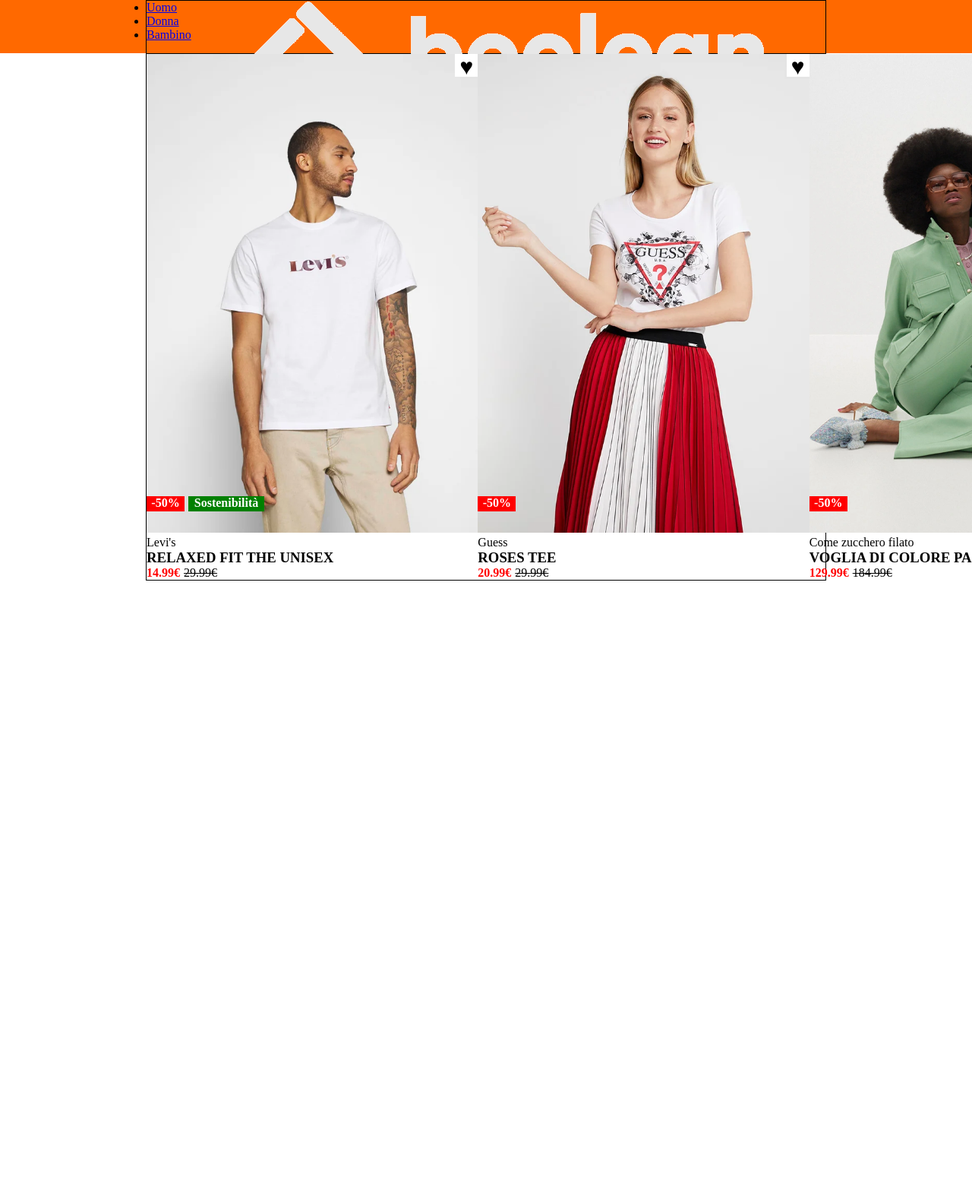
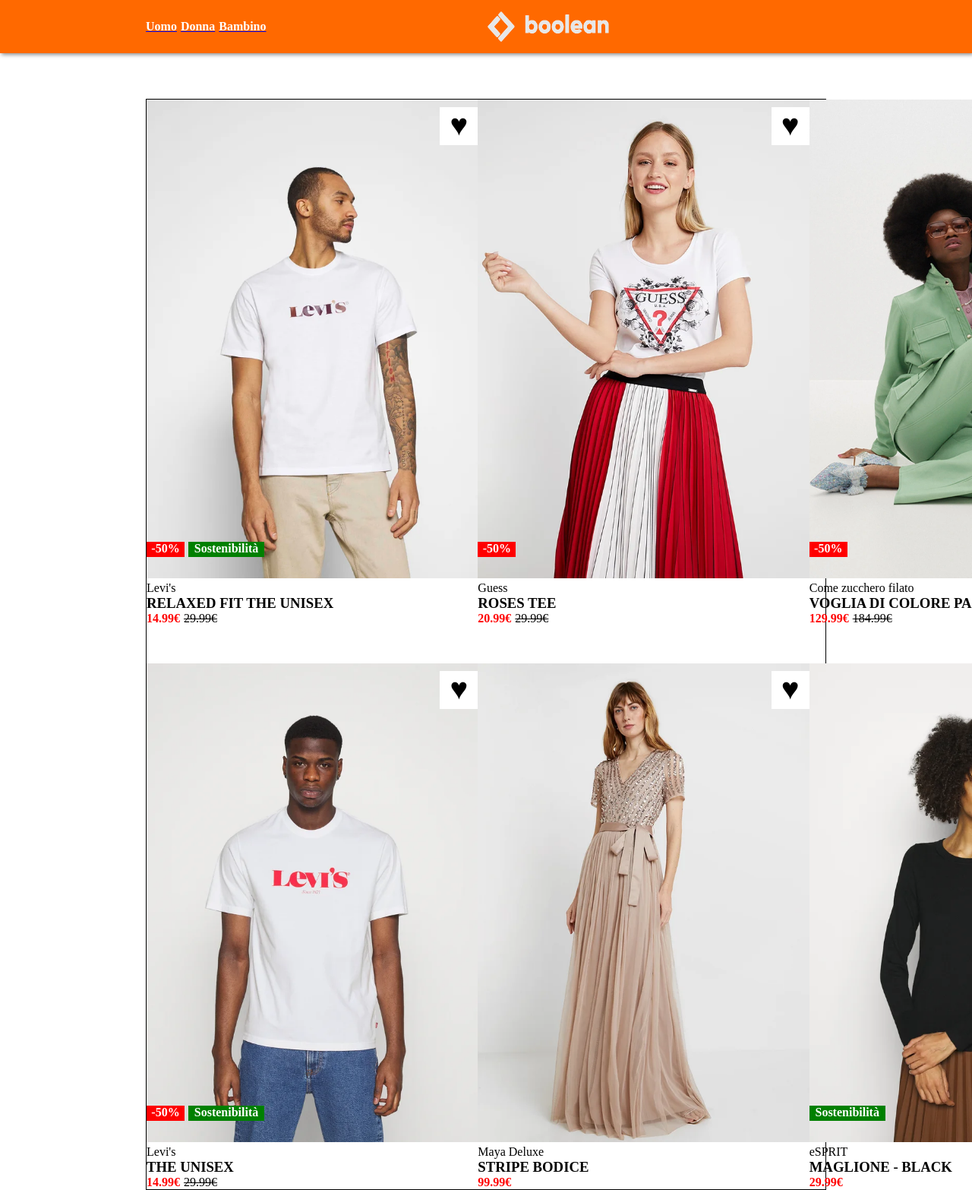
Before and after one commit to BiagioButta/html-css-boolando, a plain HTML site: page index.html in a window 1280 px wide. Shown: the top 1566 px of the page at 76% size. Before the commit the page ends 800 px from the top, so only its background shows below. Drawn offline with Linux system fonts and the light colour scheme.

Commit message:
fine main nav e bonus

```diff
--- a/css/style.css
+++ b/css/style.css
@@ -19,17 +19,31 @@ header{
     background-color: var(--arancione);
     width: 100%;
     height: 70px;
+    margin-bottom: 60px;
+    box-shadow: 2px 2px 5px rgba(30, 30, 30, 0.5);
 }
 .header-container{
+    height: 70px;
     width: 70%;
     margin: auto;
-    border: 1px solid black;
     display: flex;
     justify-content: space-between;
+    align-items: center;
 }
 #logo{
-
+    height: 40px;
+    width: 160px;
 }
+.li-nav{
+    display: flex;
+    flex-direction: row;
+    list-style: none;
+}
+.li-nav strong{
+    color: var(--bianco);
+    margin-right: 5px;
+}
+/* fine header */
 /* main */
 
 .container{
@@ -38,12 +52,15 @@ header{
     margin: auto;
 
 }
+.top{
+    margin-bottom: 50px;
+}
 
 #item{
     height: 630px;
 }
 
-.img-top{
+.img-flex{
     display: flex;
     flex-direction: row;
     justify-content: space-between;
@@ -52,12 +69,12 @@ header{
 .heart{
     text-align: center;
     background-color: var(--bianco);
-    width: 30px;
-    height: 30px;
+    width: 50px;
+    height: 50px;
     position: absolute;
-    top: 0;
+    top: 10px;
     right: 0;
-    font-size: 30px;
+    font-size: 40px;
 }
 .sconto{
     background-color: var(--rosso);
@@ -79,6 +96,17 @@ header{
     bottom: 90px;
     color: var(--bianco);
 }
+.sostenibilità-6{
+    text-align: center;
+    background-color: var(--verde);
+    width: 100px;
+    height: 20px;
+    position: absolute;
+    left: 0;
+    bottom: 90px;
+    color: var(--bianco);
+
+}
 .relative{
     position: relative;
 }
@@ -90,3 +118,26 @@ header{
     text-decoration: line-through;
 }
 /* fine main */
+
+/* effetto */
+
+.first{
+    display: inline-block;
+}
+
+.second{
+    display: none;
+}
+
+.relative:hover .first{
+    display: none;
+}
+
+.relative:hover .second{
+    display: inline-block;
+}
+
+.heart:hover{
+    color: var(--rosso);
+    cursor: pointer;
+}
--- a/index.html
+++ b/index.html
@@ -12,14 +12,15 @@
     <header>
 
         <div class="header-container">
-
-            <ul>
-                <li><a href="#">Uomo</a></li>
-                <li><a href="#">Donna</a></li>
-                <li><a href="#">Bambino</a></li>
+            <!-- errore -->
+            <ul class="li-nav">
+                <li><a href="#"><strong>Uomo</strong></a></li>
+                <li><a href="#"><strong>Donna</strong></a></li>
+                <li><a href="#"><strong>Bambino</strong></a></li>
             </ul>
             <img id="logo" src="./img/boolean-logo.png" alt="">
             <span>
+                <!-- errore -->
                 <i class="fa-regular fa-user"></i>
                 <i class="fa-regular fa-heart"></i>
                 <i class="fa-solid fa-bag-shopping"></i>
@@ -35,10 +36,11 @@
 
             <section class="top">
 
-                <div class="img-top">
+                <div class="img-flex">
                     <div class="relative">
 
-                        <img id="item" src="./img/1.webp" alt="">
+                        <img id="item" src="./img/1.webp" alt="" class="first">
+                        <img src="./img/1b.webp" alt="" id="item" class="second">
                         <span class="heart">&hearts;</span>
                         <span class="sconto"><strong>-50%</strong></span>
                         <span class="sostenibilità"><strong>Sostenibilità</strong></span>
@@ -52,7 +54,8 @@
                     </div>
                     <div class="relative">
 
-                        <img src="./img/2.webp" alt="" id="item">
+                        <img src="./img/2.webp" alt="" id="item" class="first">
+                        <img src="./img/2b.webp" alt="" id="item" class="second">
                         <span class="heart">&hearts;</span>
                         <span class="sconto"><strong>-50%</strong></span>
                         <div>
@@ -64,7 +67,8 @@
                     </div>
                     <div class="relative">
 
-                        <img  src="./img/3.webp" alt="" id="item">
+                        <img  src="./img/3.webp" alt="" id="item" class="first">
+                        <img src="./img/3b.webp" alt="" id="item" class="second">
                         <span class="heart">&hearts;</span>
                         <span class="sconto"><strong>-50%</strong></span>
                         <div>
@@ -82,6 +86,50 @@
 
             <section class="bot">
 
+                <div class="img-flex">
+                    <div class="relative">
+
+                        <img id="item" src="./img/4.webp" alt="" class="first">
+                        <img src="./img/4b.webp" alt="" id="item" class="second">
+                        <span class="heart">&hearts;</span>
+                        <span class="sconto"><strong>-50%</strong></span>
+                        <span class="sostenibilità"><strong>Sostenibilità</strong></span>
+                        <div>
+                            <p>Levi's</p>
+                            <h3>THE UNISEX</h3>
+                            <P><span class="prezzoscontato"><strong>14.99&euro;</strong></span><span class="prezzo">29.99&euro;</span></P>
+                        </div>
+
+
+                    </div>
+                    <div class="relative">
+
+                        <img src="./img/5.webp" alt="" id="item" class="first">
+                        <img src="./img/5b.webp" alt="" id="item" class="second">
+                        <span class="heart">&hearts;</span>
+                        <div>
+                            <p>Maya Deluxe</p>
+                            <h3>STRIPE BODICE</h3>
+                            <p><span class="prezzoscontato"><strong>99.99&euro;</strong></span></p>
+                        </div>
+
+                    </div>
+                    <div class="relative">
+
+                        <img  src="./img/6.webp" alt="" id="item" class="first">
+                        <img src="./img/6b.webp" alt="" id="item" class="second">
+                        <span class="heart">&hearts;</span>
+                        <span class="sostenibilità-6"><strong>Sostenibilità</strong></span>
+                        <div>
+                            <p>eSPRIT</p>
+                            <h3>MAGLIONE - BLACK</h3>
+                            <p><span class="prezzoscontato"><strong>29.99&euro;</strong></span></p>
+                        </div>
+
+                    </div>
+
+                </div>
+
 
             </section>
 
```
